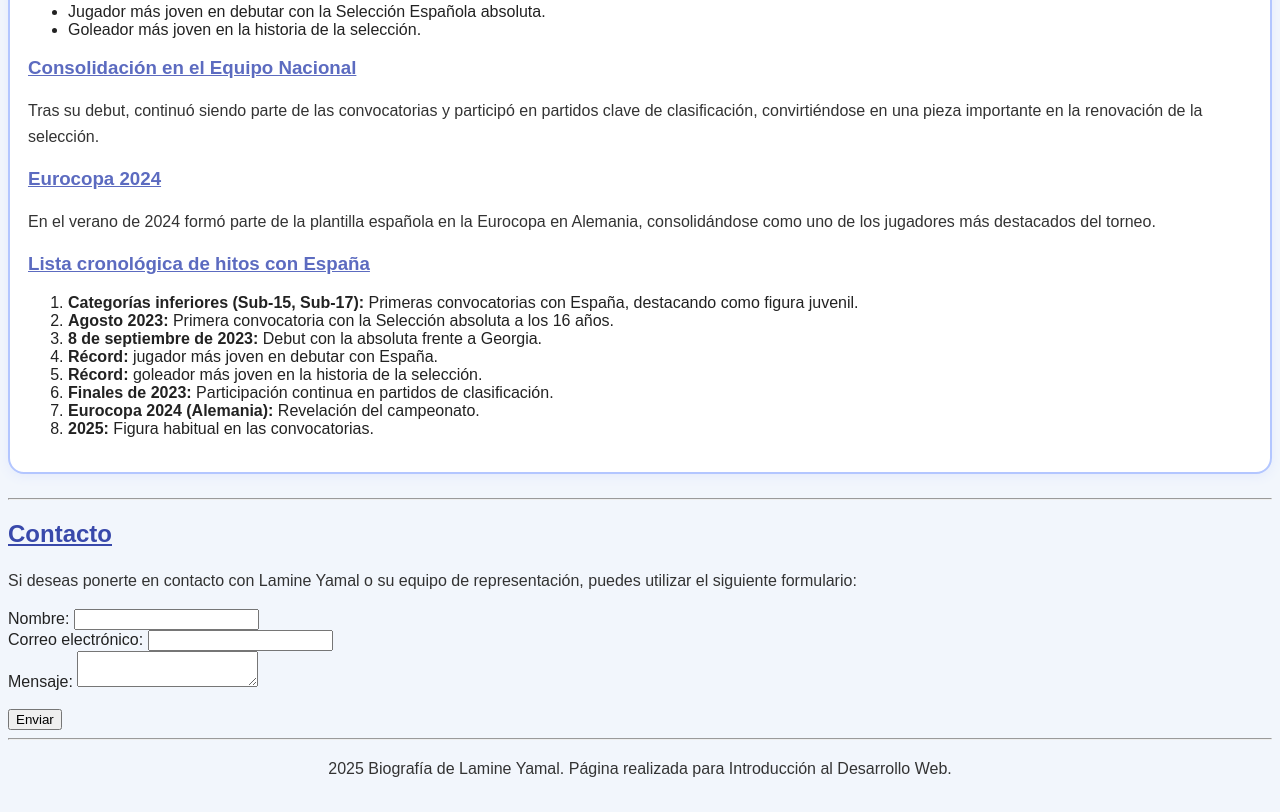
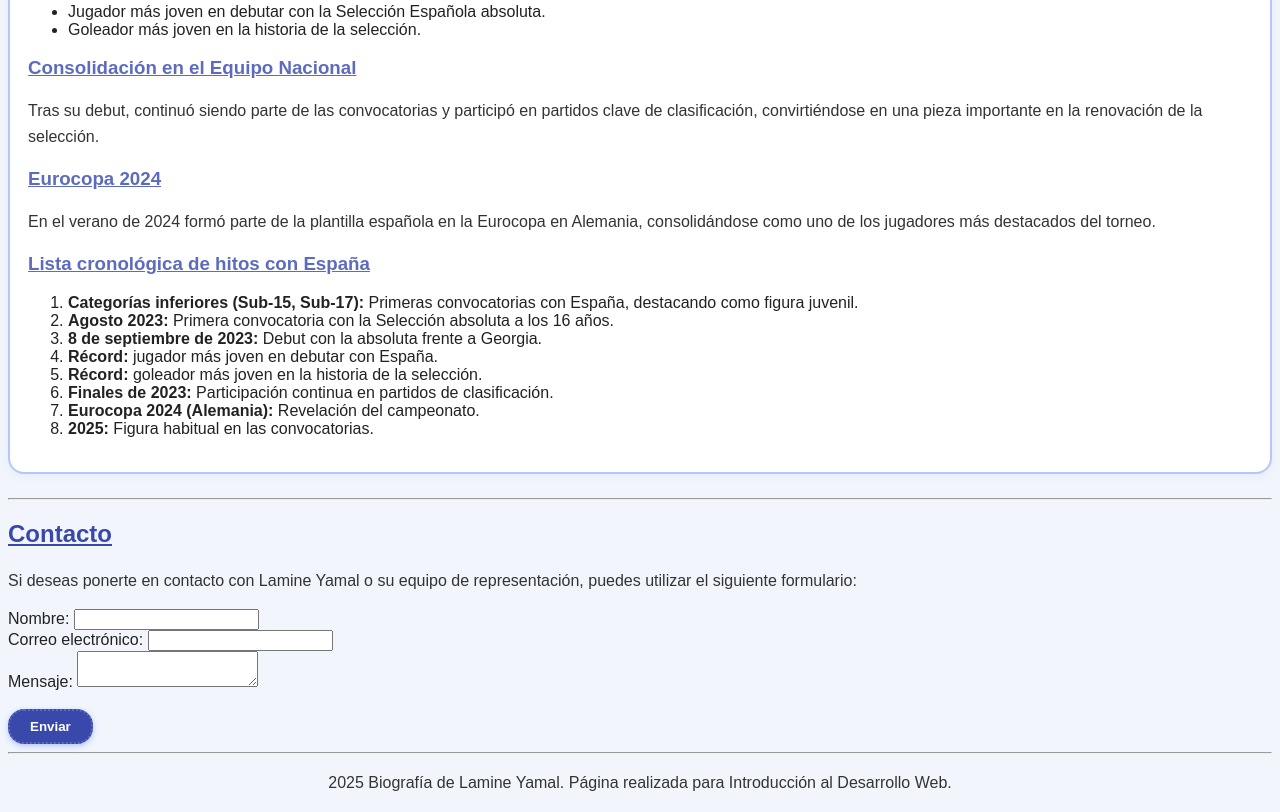
Before and after one commit to Carlos-Lugo-Torres/IntroduccionDesarrolloWeb2025, a plain HTML site: page Pagina de Biografia de alguna Personalidad/biografia.html in a window 1280 px wide. Shown: the part 2864-3676 px from the top of the page. Drawn offline with Linux system fonts and the light colour scheme.

Commit message:
corrigiendo el boton

```diff
--- a/Pagina de Biografia de alguna Personalidad/biografia.html
+++ b/Pagina de Biografia de alguna Personalidad/biografia.html
@@ -75,6 +75,22 @@
             box-shadow: 0 2px 12px #e3eafc;
             padding: 18px;
             margin-bottom: 24px;
+        }
+        button {
+            border-radius: 16px;
+            padding: 8px 20px;
+            background: #3949ab;
+            color: #fff;
+            border: 2px dotted #5c6bc0;
+            box-shadow: 0 2px 6px #b3c6ff;
+            font-weight: bold;
+            cursor: pointer;
+            transition: background 0.2s, color 0.2s;
+        }
+        button:hover {
+            background: #1a237e;
+            color: #ffe0b2;
+            border: 2px solid #1a237e;
         }
 
         @media (max-width: 400px) {
```
